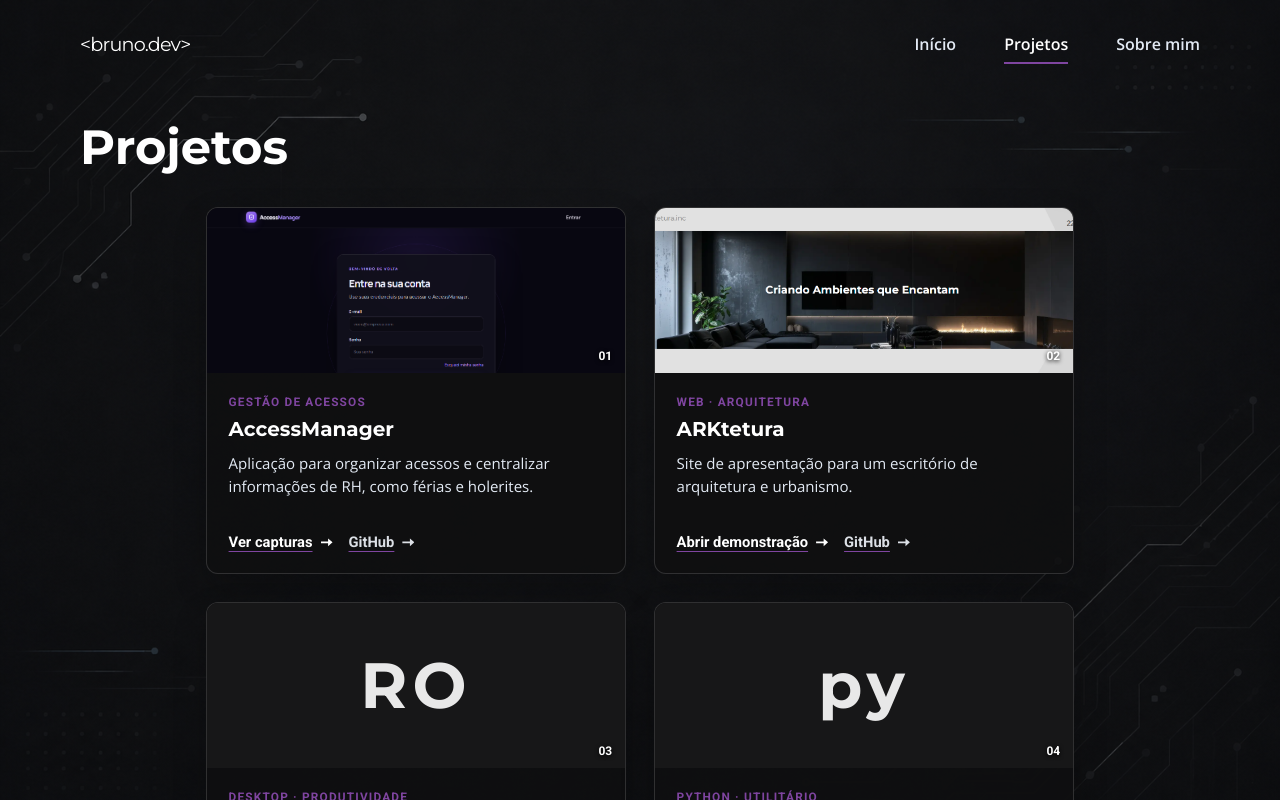
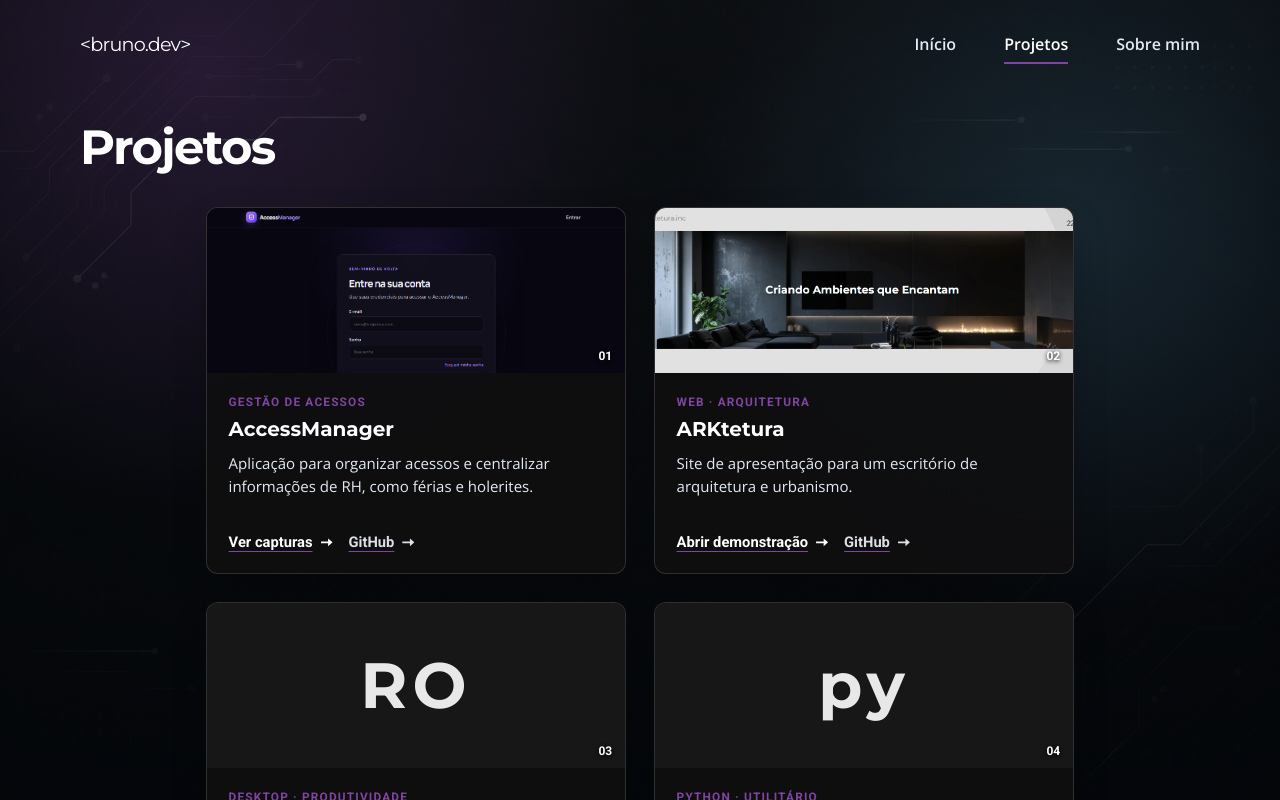
Before and after one commit to olegariobru/MyPort2, a React (Vite) app: page /Projetos in a window 1280 px wide. Shown: the top 800 px of the page. Built offline with nearby package versions, Linux system fonts and the light colour scheme.

Commit message:
Add liquid glass design foundation

```diff
--- a/src/index.css
+++ b/src/index.css
@@ -48,3 +48,52 @@ p { line-height: 1.7; }
 @media (prefers-reduced-motion: reduce) {
   *, *::before, *::after { scroll-behavior: auto !important; animation-duration: .01ms !important; animation-iteration-count: 1 !important; transition-duration: .01ms !important; }
 }
+
+/* Liquid glass foundation */
+:root {
+  --glass-surface: rgba(14, 22, 32, .46);
+  --glass-surface-strong: rgba(12, 18, 27, .68);
+  --glass-border: rgba(255, 255, 255, .22);
+  --glass-highlight: rgba(255, 255, 255, .34);
+  --glass-shadow: 0 24px 70px rgba(0, 0, 0, .36);
+  --glass-blur: blur(24px) saturate(145%);
+}
+body {
+  position: relative;
+  isolation: isolate;
+  background-position: center;
+}
+body::before {
+  content: "";
+  position: fixed;
+  inset: 0;
+  z-index: -2;
+  pointer-events: none;
+  background:
+    radial-gradient(circle at 16% 8%, rgba(127, 69, 160, .24), transparent 34%),
+    radial-gradient(circle at 84% 28%, rgba(80, 142, 174, .2), transparent 32%),
+    linear-gradient(180deg, rgba(3, 8, 14, .34), rgba(2, 5, 9, .82));
+}
+body::after {
+  content: "";
+  position: fixed;
+  inset: 0;
+  z-index: -1;
+  pointer-events: none;
+  opacity: .15;
+  background-image: linear-gradient(rgba(255,255,255,.04) 1px, transparent 1px),
+    linear-gradient(90deg, rgba(255,255,255,.04) 1px, transparent 1px);
+  background-size: 72px 72px;
+  mask-image: linear-gradient(to bottom, #000, transparent 78%);
+}
+.appShell { position: relative; z-index: 0; }
+.sectionHeading { letter-spacing: -.035em; text-wrap: balance; }
+@supports not ((backdrop-filter: blur(1px)) or (-webkit-backdrop-filter: blur(1px))) {
+  :root {
+    --glass-surface: rgba(10, 15, 23, .92);
+    --glass-surface-strong: rgba(8, 12, 19, .96);
+  }
+}
+@media (max-width: 640px) {
+  body::after { background-size: 48px 48px; }
+}
```
